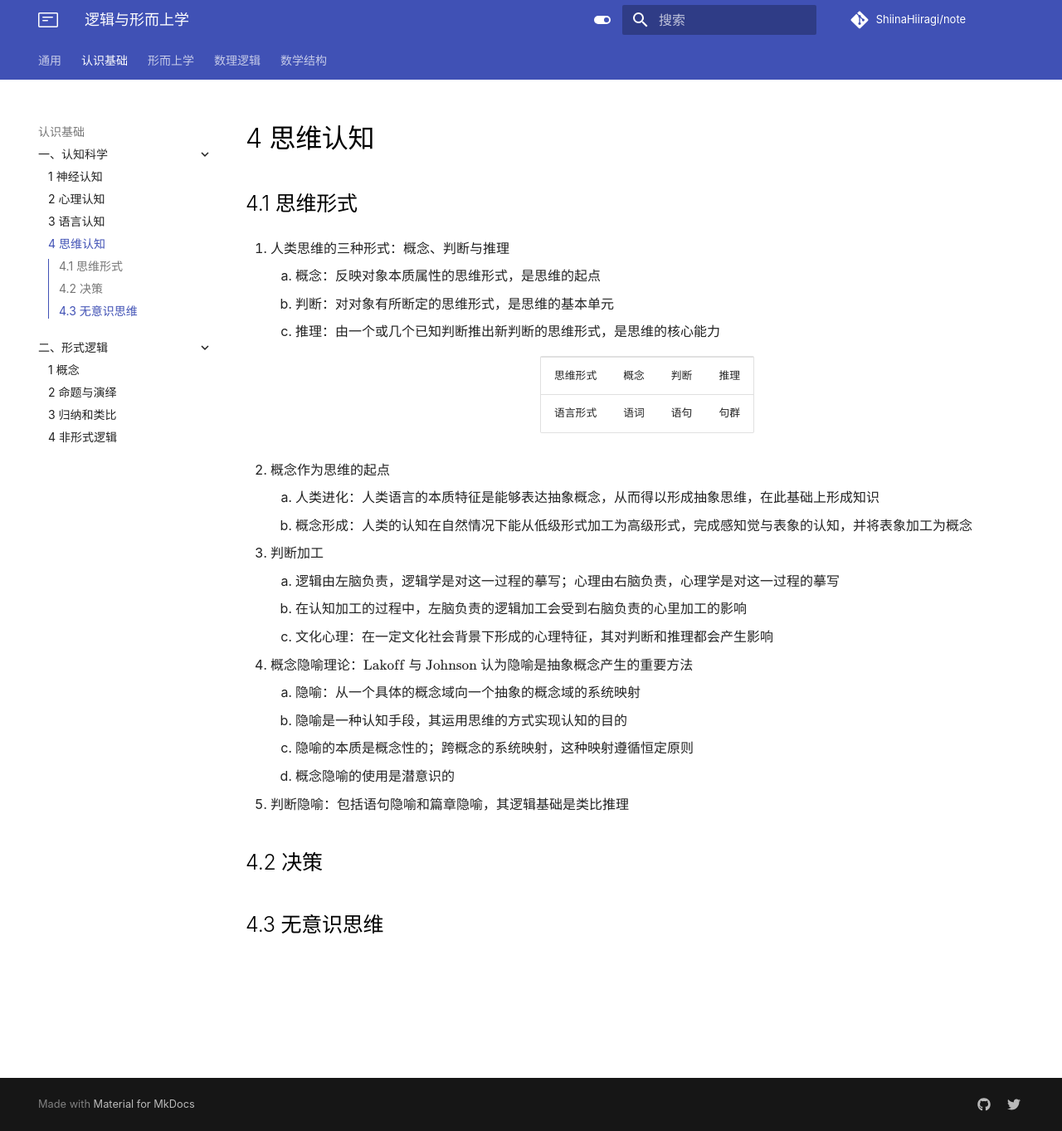
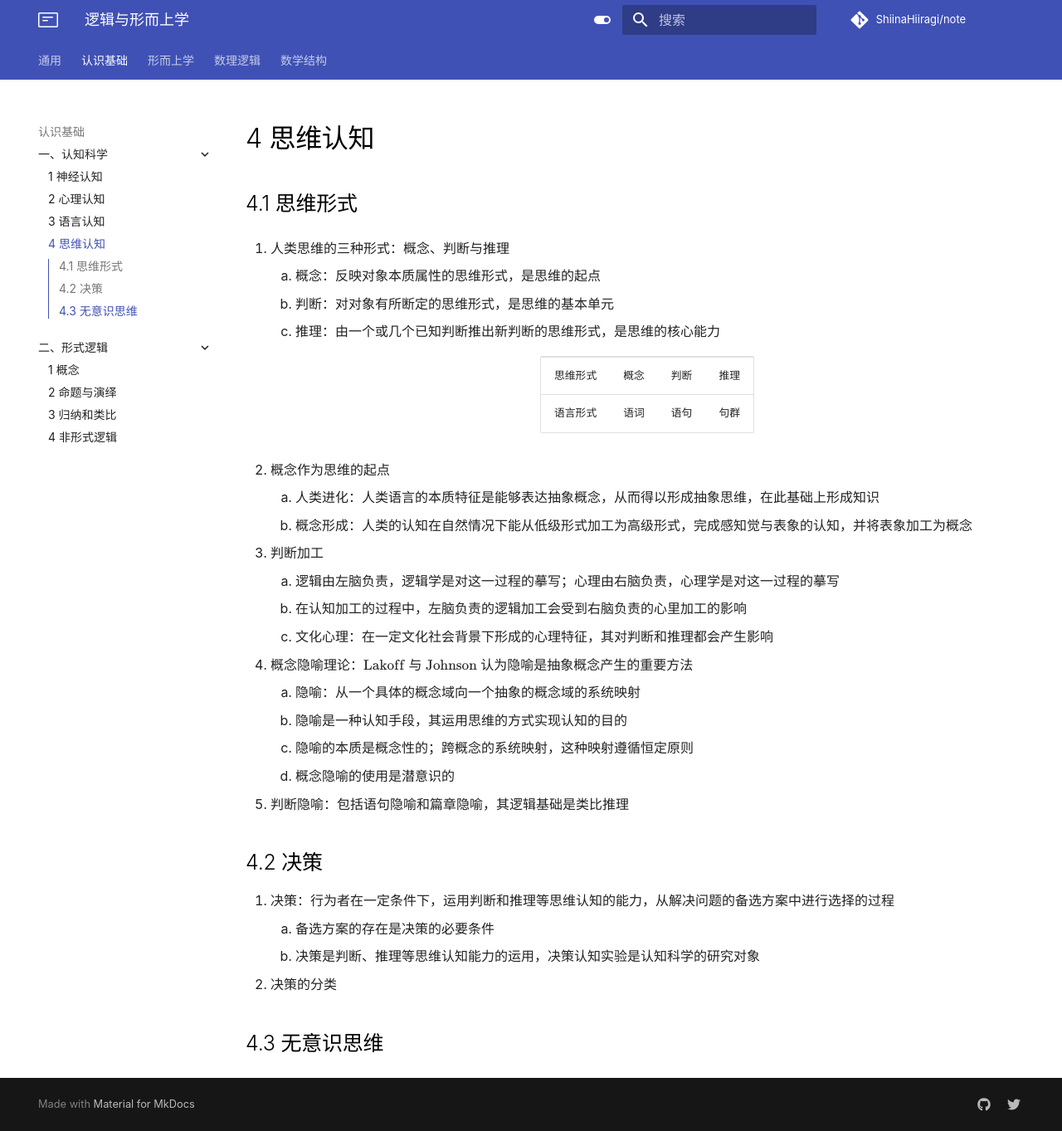
Before and after one commit to ShiinaHiiragi/note, an MkDocs documentation site: the page built from docs/cogn/cogn/think.md, in a window 1280 px wide and 1363 px high. Shown: the whole window at 83% size. Built offline with MkDocs 1.6.1 and Material for MkDocs 9.7.7, drawn with Linux system fonts in a browser that asks for light colours; comment, search, counter and statistics services are not loaded.

Commit message:
first dec

```diff
--- a/docs/cogn/cogn/think.md
+++ b/docs/cogn/cogn/think.md
@@ -27,6 +27,10 @@
 6. 判断隐喻：包括语句隐喻和篇章隐喻，其逻辑基础是类比推理
 
 ## 4.2 决策
+1. 决策：行为者在一定条件下，运用判断和推理等思维认知的能力，从解决问题的备选方案中进行选择的过程
+    1. 备选方案的存在是决策的必要条件
+    2. 决策是判断、推理等思维认知能力的运用，决策认知实验是认知科学的研究对象
+2. 决策的分类
 
 ## 4.3 无意识思维
 
```
